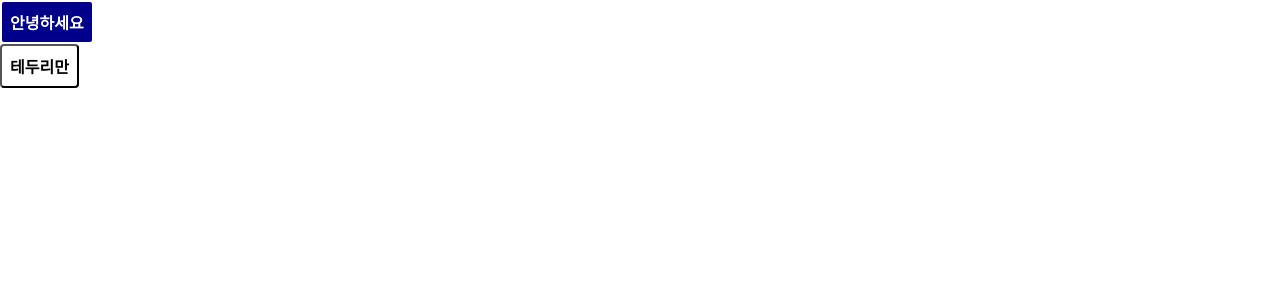
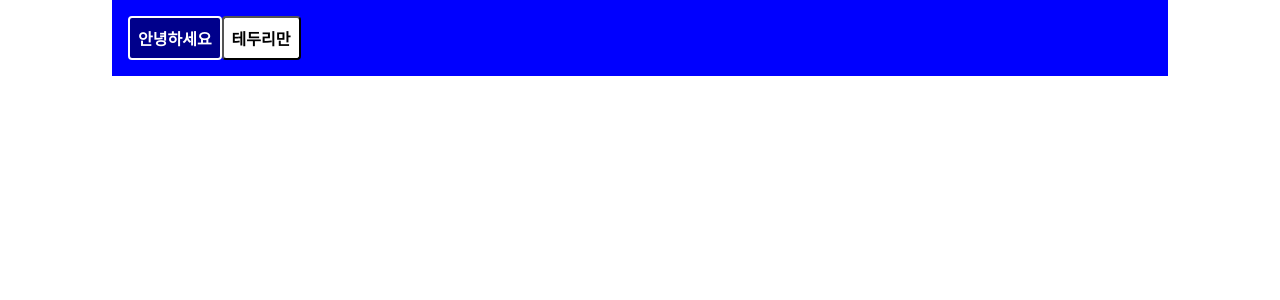
Before and after one commit to che-ri/React-Practice, a React (Create React App) app in the folder styling-react/: page / in a window 1280 px wide. Shown: the top 300 px of the page. Built offline with nearby package versions, Linux system fonts and the light colour scheme.

Commit message:
[컴포넌트스타일링] 스타일드컴포넌트 적용 2

```diff
--- a/styling-react/src/StyledComponent.js
+++ b/styling-react/src/StyledComponent.js
@@ -1,5 +1,24 @@
 import React from "react";
 import styled, {css} from "styled-components";
+
+const Box = styled.div`
+/* props로 넣어 준 값을 직접 전달해 줄 수 있습니다. */
+background: ${props=>props.color || 'blue'};
+padding:1rem;
+display:flex;
+/* 기본적으로는 가로 크기 1024px에 가운데 정렬을 하고
+    가로 크기가 작아짐에 따라 크기를 줄이고
+    768px 미만이 되면 꽉 채웁니다. */
+    width:1024px;
+    margin: 0 auto;
+    @media(max-width:1024px){
+      width: 768px;
+    }
+    @media(max-width:768px){
+      width: 100%;
+    }
+`
+
 
 const Button = styled.button`
   background: white;
@@ -19,7 +38,7 @@ const Button = styled.button`
   }
 
 /* 다음 코드는 inverted 값이 true일 때 특정 스타일을 부여해 줍니다. */
-${props =>props.inverted &&css
+${props =>props.inverted&&css
     `
       background: darkblue;
       border: 2px solid white;
@@ -32,10 +51,10 @@ ${props =>props.inverted &&css
 `;
 
 const StyledComponent =() =>(
-    <div color="blue" >
+    <Box color="blue" >
         <Button inverted={true}>안녕하세요</Button>
         <Button>테두리만</Button>
-    </div>
+    </Box>
 );
 
 export default StyledComponent;
```
